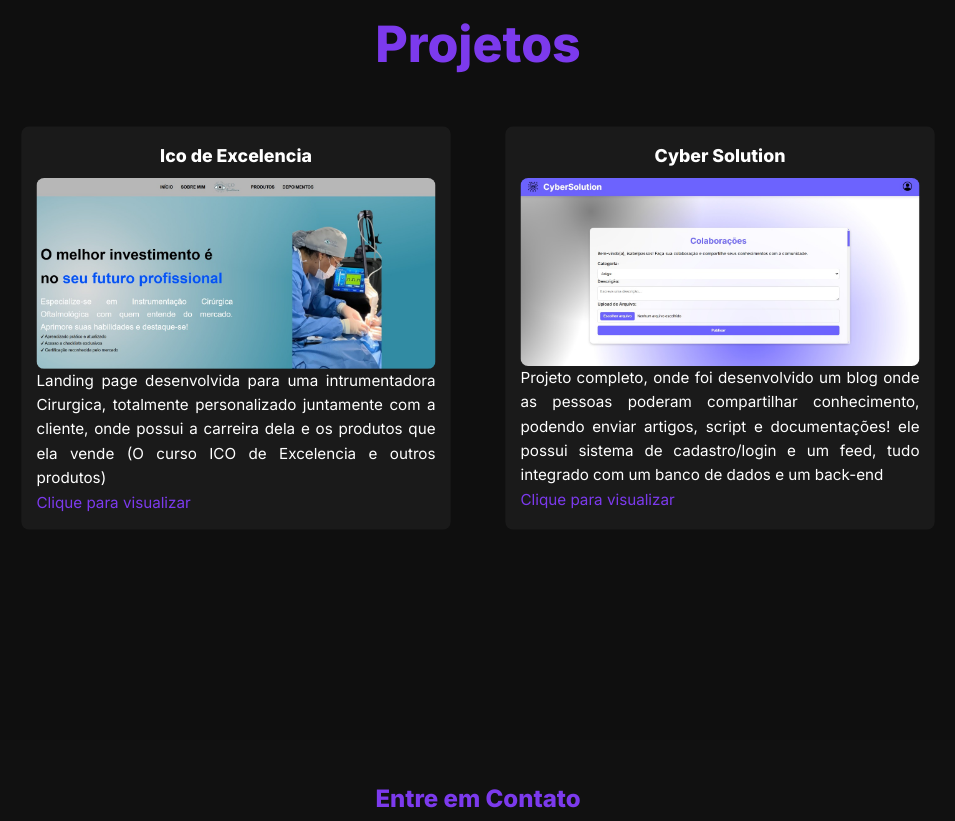
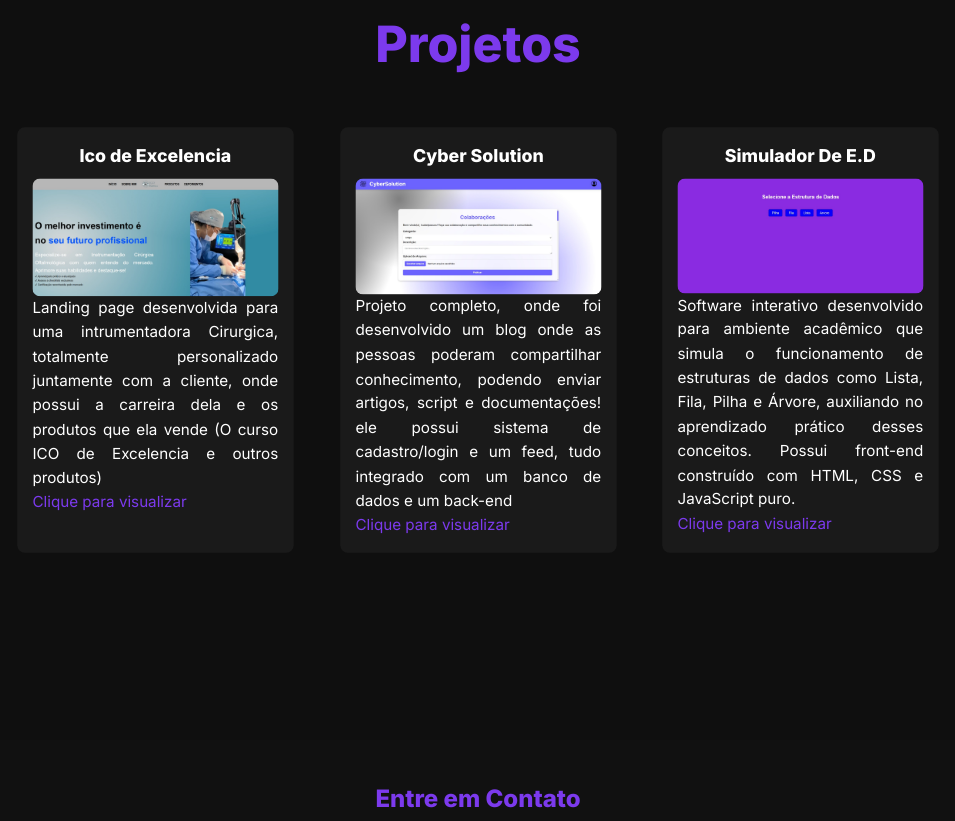
Before and after one commit to AntonioPalmaDev/Portifolio, a plain HTML site: page index.html in a window 1280 px wide. Shown: the part 2540-3361 px from the top of the page, without its empty margins (162-1117 px from the left). Drawn offline with Linux system fonts and the light colour scheme.

Commit message:
ADD PROJECT

```diff
--- a/index.html
+++ b/index.html
@@ -97,6 +97,12 @@
         <p>Projeto completo, onde foi desenvolvido um blog onde as pessoas poderam compartilhar conhecimento, podendo enviar artigos, script e documentações! ele possui sistema de cadastro/login e um feed, tudo integrado com um banco de dados e um back-end</p>
         <a href="https://cybersolution.vercel.app/login.html" target="_blank">Clique para visualizar</a>
       </div>
+      <div class="project">
+        <h3>Simulador De E.D</h3>
+        <img src="img/simulador.jpg" alt="simulador">
+        <p>Software interativo desenvolvido para ambiente acadêmico que simula o funcionamento de estruturas de dados como Lista, Fila, Pilha e Árvore, auxiliando no aprendizado prático desses conceitos. Possui front-end construído com HTML, CSS e JavaScript puro.</p>
+        <a href="https://cybersolution.vercel.app/login.html" target="_blank">Clique para visualizar</a>
+      </div>
     </div>
   </section>
   <button id="scrollTopBtn" title="Voltar ao topo"><img src="img/seta.png" alt="seta"></button>
```
Also changed, not shown: img/simulador.jpg (added).
